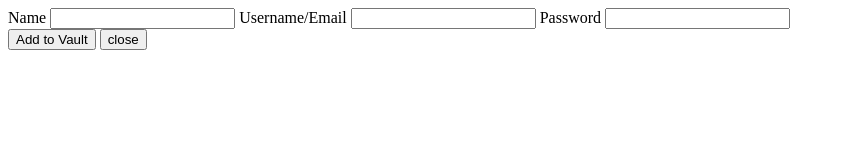
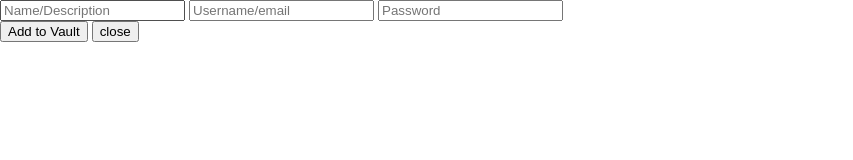
Before and after one commit to heis-abhinav/passwordSaver, an Electron app: page app/addcred.html in a window 1280 px wide. Shown: the whole page, without its empty margins (0-853 px from the left). Drawn offline with Linux system fonts and the light colour scheme; no server answers.

Commit message:
placeholders addition replacing labels

```diff
--- a/app/addcred.html
+++ b/app/addcred.html
@@ -3,20 +3,16 @@
 <head>
 	<meta charset="utf-8">
 	<meta name="viewport" content="width=device-width, initial-scale=1">
+	<link rel="stylesheet" type="text/css" href="style.css">
 	<title>Add New Credentials</title>
 </head>
 <body>
 	<form>
 	<div>
-
-			<input type="hidden" name="id" id="id">
-			<label >Name</label>
-			<input type="text" id="name" name="name" value="" required />
-			<label >Username/Email</label>
-			<input type="text" id="username" name="username" required value="" />
-			<label >Password</label>
-			<input type="text" id="password" name="password" required value=""/>
-
+		<input type="hidden" name="id" id="id">
+		<input type="text" id="name" placeholder="Name/Description" name="name" value="" required />
+		<input type="text" id="username" placeholder="Username/email" name="username" required value="" />
+		<input type="text" id="password" placeholder="Password" name="password" required value=""/>
 	</div>
 	<button class="insert" id="add-to-vault">Add to Vault</button>
 	<button id="close-btn">close</button>
```
